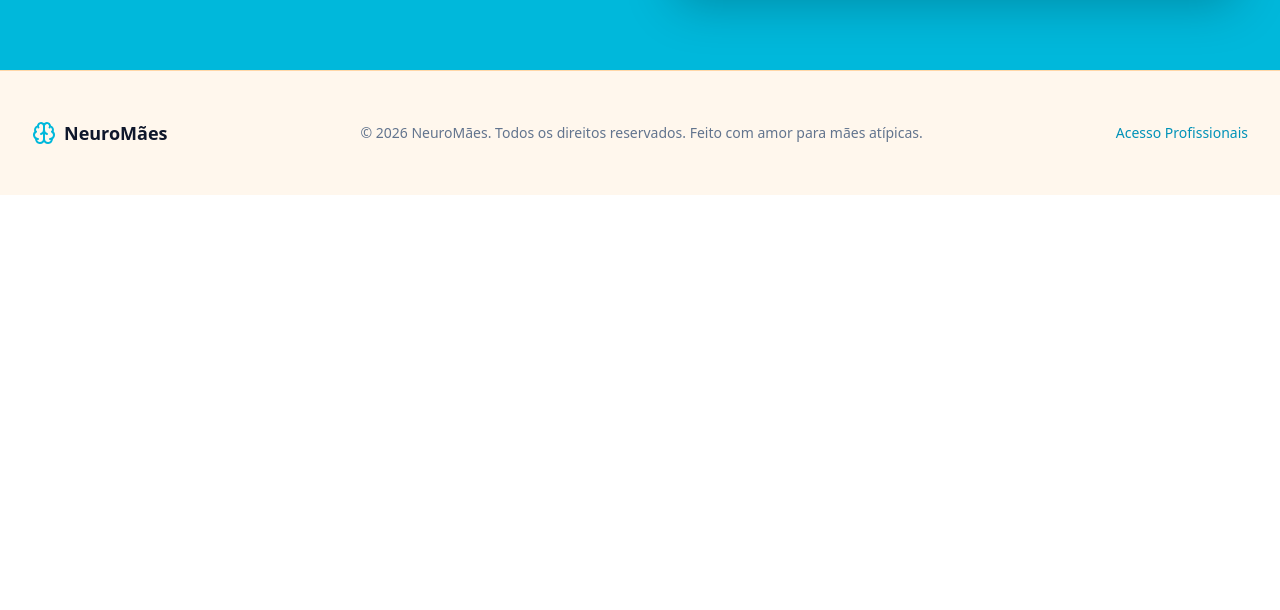
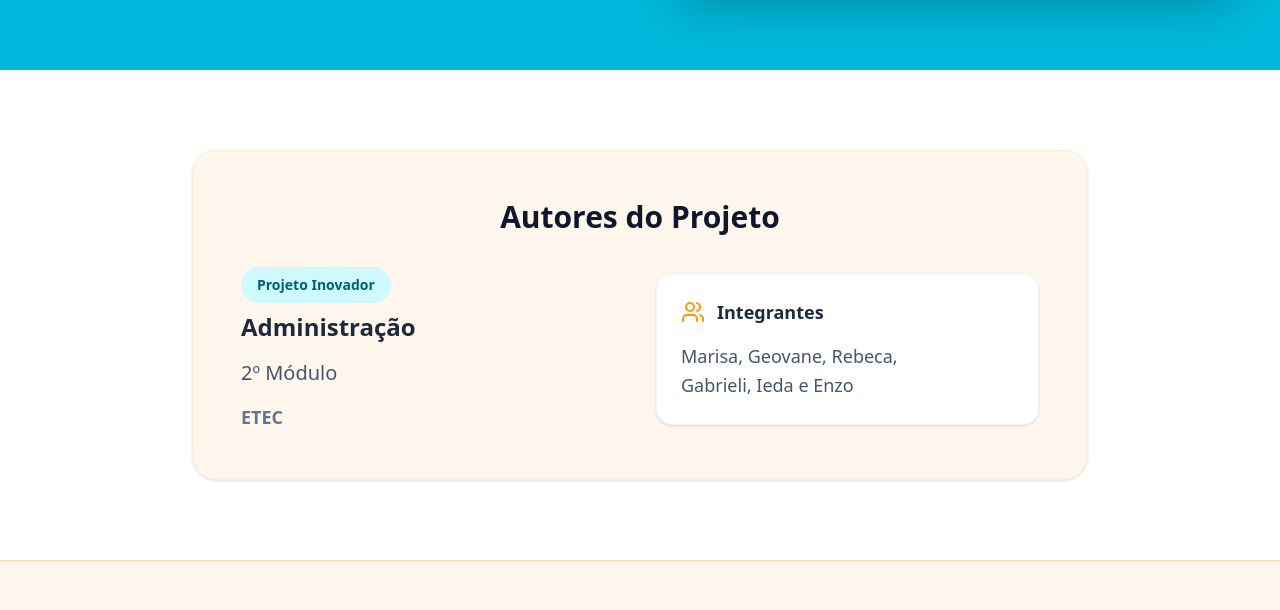
Before and after one commit to RevistaZen10/TMDoctor, a React (Vite) app: page / in a window 1280 px wide. Shown: the part 1830-2440 px from the top of the page. Before the commit the page ends 2025 px from the top, so only its background shows below. Built offline with nearby package versions, Linux system fonts and the light colour scheme.

Commit message:
feat: Add "Autores" section to homepage
Introduces a new section on the homepage dedicated to showcasing the project's authors, enhancing transparency and credit. This includes adding a navigation link and the dedicated content section.

```diff
--- a/src/pages/Home.tsx
+++ b/src/pages/Home.tsx
@@ -17,6 +17,7 @@ export default function Home() {
               <a href="#sobre" className="text-slate-600 hover:text-cyan-500 font-medium transition-colors">Sobre</a>
               <a href="#recursos" className="text-slate-600 hover:text-cyan-500 font-medium transition-colors">Recursos</a>
               <a href="#comunidade" className="text-slate-600 hover:text-cyan-500 font-medium transition-colors">Comunidade</a>
+              <a href="#autores" className="text-slate-600 hover:text-cyan-500 font-medium transition-colors">Autores</a>
             </div>
             <div>
               <Link to="/login" className="inline-flex items-center justify-center px-4 py-2 border border-transparent rounded-full shadow-sm text-sm font-medium text-white bg-cyan-500 hover:bg-cyan-600 transition-colors">
@@ -160,6 +161,35 @@ export default function Home() {
         </div>
       </section>
 
+      {/* Autores Section */}
+      <section id="autores" className="py-20 bg-white">
+        <div className="max-w-7xl mx-auto px-4 sm:px-6 lg:px-8">
+          <div className="bg-orange-50 rounded-3xl p-8 md:p-12 border border-orange-100 shadow-sm text-center max-w-4xl mx-auto">
+            <h2 className="text-3xl font-bold text-slate-900 mb-8">Autores do Projeto</h2>
+            <div className="grid md:grid-cols-2 gap-8 items-center">
+              <div className="text-left space-y-4">
+                <div className="inline-block px-4 py-2 bg-cyan-100 text-cyan-800 rounded-full font-semibold text-sm mb-2">
+                  Projeto Inovador
+                </div>
+                <h3 className="text-2xl font-bold text-slate-800">Administração</h3>
+                <p className="text-xl text-slate-600 font-medium">2º Módulo</p>
+                <p className="text-lg text-slate-500 font-bold">ETEC</p>
+              </div>
+              <div className="text-left bg-white p-6 rounded-2xl shadow-sm border border-slate-100">
+                <div className="flex items-center gap-3 mb-4">
+                  <Users className="w-6 h-6 text-amber-500" />
+                  <h4 className="text-lg font-bold text-slate-800">Integrantes</h4>
+                </div>
+                <p className="text-slate-600 leading-relaxed text-lg">
+                  Marisa, Geovane, Rebeca,<br />
+                  Gabrieli, Ieda e Enzo
+                </p>
+              </div>
+            </div>
+          </div>
+        </div>
+      </section>
+
       {/* Footer */}
       <footer className="bg-orange-50 py-12 border-t border-orange-200">
         <div className="max-w-7xl mx-auto px-4 sm:px-6 lg:px-8 flex flex-col md:flex-row justify-between items-center gap-6">
```
